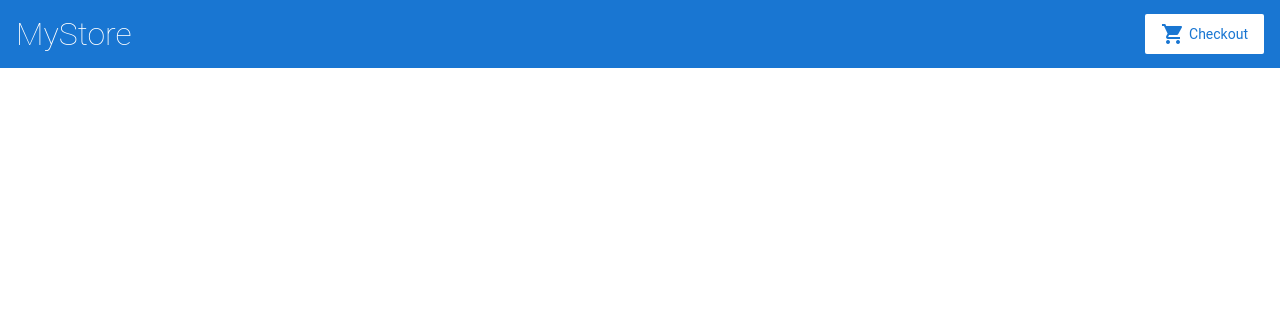
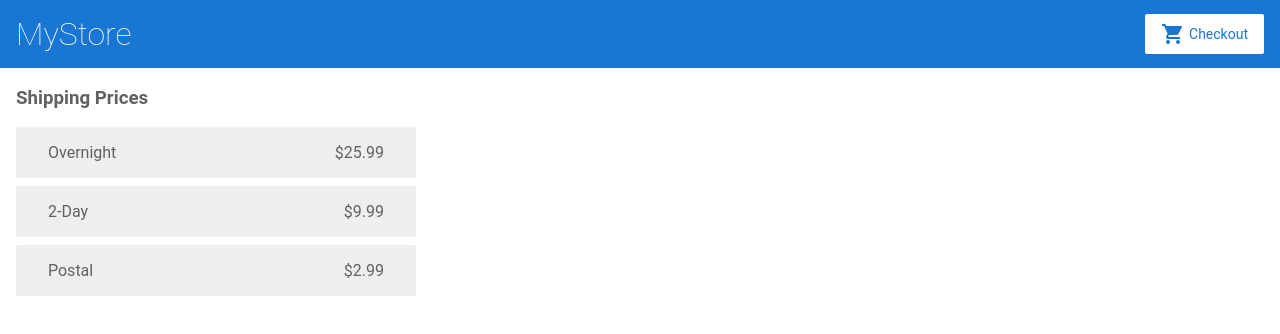
Before and after one commit to s-pitzen/angular-tutorial, an Angular app: page /shipping in a window 1280 px wide. Before the commit this address led to /. Shown: the top 334 px of the page. Built offline with nearby package versions, Linux system fonts and the light colour scheme.

Commit message:
4 files modified, 4 added

```diff
--- a/src/app/cart.service.ts
+++ b/src/app/cart.service.ts
@@ -1,3 +1,4 @@
+import { HttpClient } from '@angular/common/http';
 import { Product } from './products';
 import { Injectable } from '@angular/core';
 
@@ -6,7 +7,9 @@
 })
 export class CartService {
   items: Product[] = [];
-  constructor() {}
+  constructor(
+    private http: HttpClient
+  ) {}
 
   addToCart(product: Product) {
     this.items.push(product);
@@ -18,5 +21,10 @@
 
   clearCart() {
     this.items = [];
+    return this.items;
+  }
+
+  getShippingPrices() {
+    return this.http.get<{type: string, price: number}[]>('/assets/shipping.json');
   }
 }
--- a/src/app/cart/cart.component.html
+++ b/src/app/cart/cart.component.html
@@ -1,4 +1,8 @@
 <h3>Cart</h3>
+
+<p>
+  <a routerLink="/shipping">Shipping Prices</a>
+</p>
 
 <div class="cart-item" *ngFor="let item of items">
   <span>{{ item.name }}</span>
--- a/src/app/cart/cart.component.ts
+++ b/src/app/cart/cart.component.ts
@@ -1,4 +1,6 @@
 import { Component } from '@angular/core';
+import { FormBuilder } from '@angular/forms';
+
 import { CartService } from '../cart.service';
 
 @Component({
@@ -9,7 +11,20 @@
 export class CartComponent {
   items = this.cartService.getItems();
 
+  checkoutForm = this.formBuilder.group({
+    name: '',
+    address: ''
+  })
+
   constructor(
-    private cartService: CartService
+    private cartService: CartService,
+    private formBuilder: FormBuilder,
   ) { }
+
+  onSubmit(): void {
+    // Process checkout date here
+    this.items = this.cartService.clearCart();
+    console.warn('Your order has been submitted', this.checkoutForm.value);
+    this.checkoutForm.reset();
+  }
 }
--- /dev/null
+++ b/src/app/shipping/shipping.component.html
@@ -0,0 +1,6 @@
+<h3>Shipping Prices</h3>
+
+<div class="shipping-item" *ngFor="let shipping of shippingCosts | async">
+  <span>{{ shipping.type }}</span>
+  <span>{{ shipping.price | currency }}</span>
+</div>
--- /dev/null
+++ b/src/app/shipping/shipping.component.ts
@@ -0,0 +1,21 @@
+import { Component, OnInit } from '@angular/core';
+
+import { Observable } from 'rxjs';
+import { CartService } from '../cart.service';
+
+@Component({
+  selector: 'app-shipping',
+  templateUrl: './shipping.component.html',
+  styleUrls: ['./shipping.component.css']
+})
+export class ShippingComponent implements OnInit {
+  constructor(
+    private cartService: CartService
+  ) {}
+
+  shippingCosts!: Observable<{ type: string, price: number }[]>;
+
+  ngOnInit(): void {
+    this.shippingCosts = this.cartService.getShippingPrices();
+  }
+}
```
Also changed, not shown: src/app/app.module.ts (+10 -8 lines), src/app/shipping/shipping.component.css (added), 1 other file (tests, documents, lock files or other folders).
